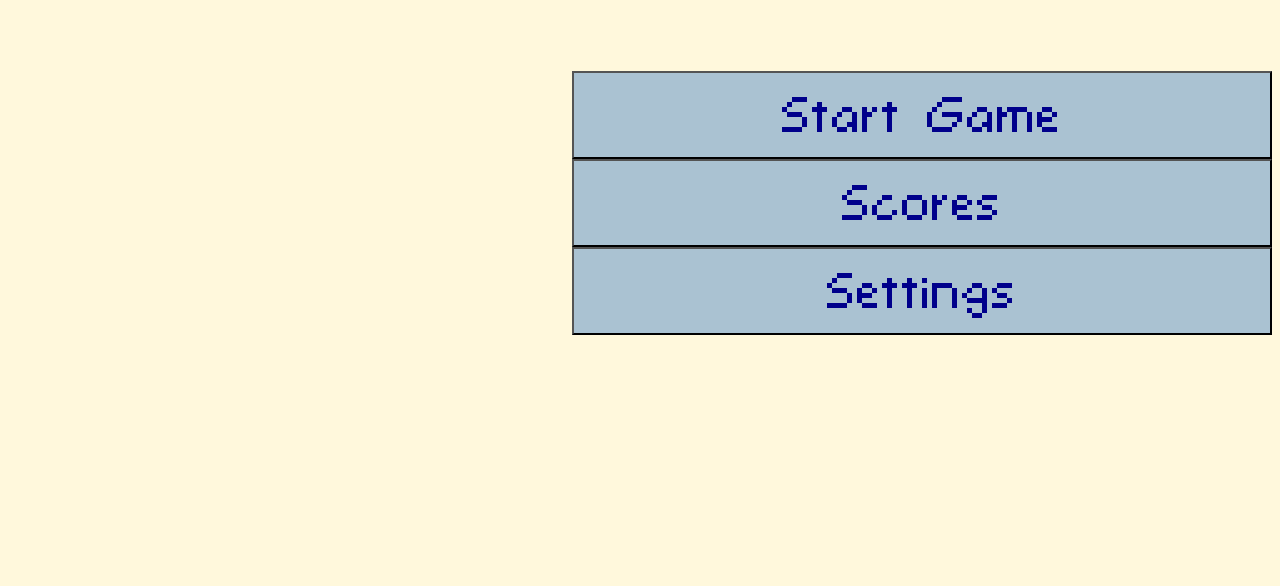
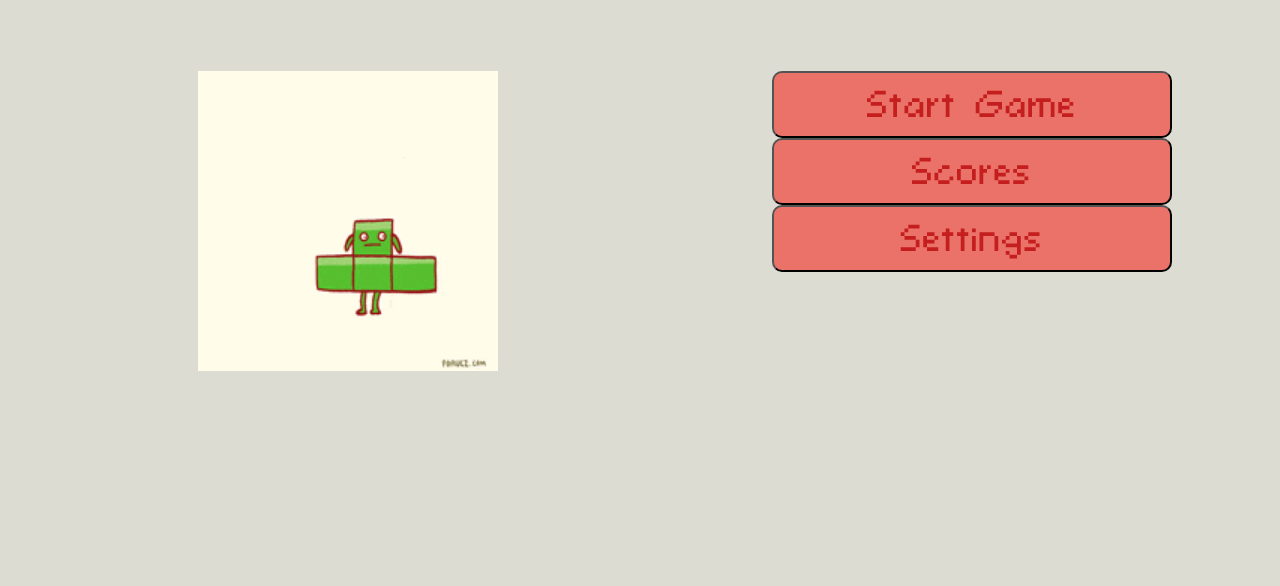
Before and after one commit to Ahimenes17/Tetris_Hihiik, a plain HTML site: page menu/menu.html in a window 1280 px wide. Shown: the part 214-800 px from the top of the page. Drawn offline with Linux system fonts and the light colour scheme; files whose address does not match are found by name.

Commit message:
изменения в дизайне

```diff
--- a/game/LightTheme.css
+++ b/game/LightTheme.css
@@ -9,7 +9,7 @@ html, body {
 	font-family: "Comicoro";
     height: 100%;
     margin: 0;
-    background: Cornsilk;
+    background: #dcdcd2;;
     display: flex;
     align-items: center;
     justify-content: center;
--- a/game/mainScripts.js
+++ b/game/mainScripts.js
@@ -2,7 +2,7 @@ var btn1 = document.getElementById("theme-button");
 var link = document.getElementById("theme-link");
 var btn2 = document.getElementById("restart-button");
 var btn3 = document.getElementById("btn2Back")
-document.getElementById("form1").style.visibility = 'hidden'
+
 btn1.addEventListener("click", function () { ChangeTheme(); });
 
 btn2.addEventListener("click", function () { Restart();});
@@ -215,7 +215,6 @@ function showGameOver() {
   context.textAlign = 'center';
   context.textBaseline = 'middle';
   context.fillText('GAME OVER!', canvas.width / 2, canvas.height / 2);
-  document.getElementById('form1').style.visibility = 'visible'
 }
 
 const canvasMemory = document.getElementById('memory');
@@ -494,5 +493,3 @@ document.addEventListener('keydown', function(e) {
 
 // start the game
 rAF = requestAnimationFrame(loop);
-
-var bg = new playSound("bg.mp3", true, 0.1);
--- a/menu/menu.css
+++ b/menu/menu.css
@@ -5,19 +5,36 @@
 
 html, body{
     font-family: "Comicoro";
-    background: Cornsilk;
+    background: #dcdcd2;
     font-size: 60px;
+
+}
+h1{
+    font-size: 120px;
+    text-align: center;
 }
 
 button{
+
     font-family: "Comicoro";
-    background: rgba(87, 142, 201, 0.5);
-    color: darkblue;
-    font-size: 80px;
-    float: right;
-    width: 700px;
+    background: #fc0a0180;
+    color: rgb(196, 30, 30);
+    font-size: 60px;
+    position: relative;
+    margin: 0 auto;
+    width: 400px;
+    right: 100px;
+    border-radius: 10px;
+    box-shadow: rgb(88, 25, 25);
+}
 
+img{
+    position: relative;
+    left: 15%;
+    width: 300px;
+    height: 300px;
 }
+
 
 div{
     float: right;
--- a/menu/menu.html
+++ b/menu/menu.html
@@ -7,6 +7,7 @@
     </head>
     <body>
         <h1>Menu of HiHIIK Tetris</h1>
+        <img src="200w.gif">
         <div>
         <button class="button-start-game" id="button-start-game">Start Game</button>
         <br>
```
Also changed, not shown: game/tetris1.html (+5 -18 lines), scoreBoard/scoresTable.html (+1 -1 lines), settings/settings.html (+1 -1 lines), menu/200w.gif (added).
